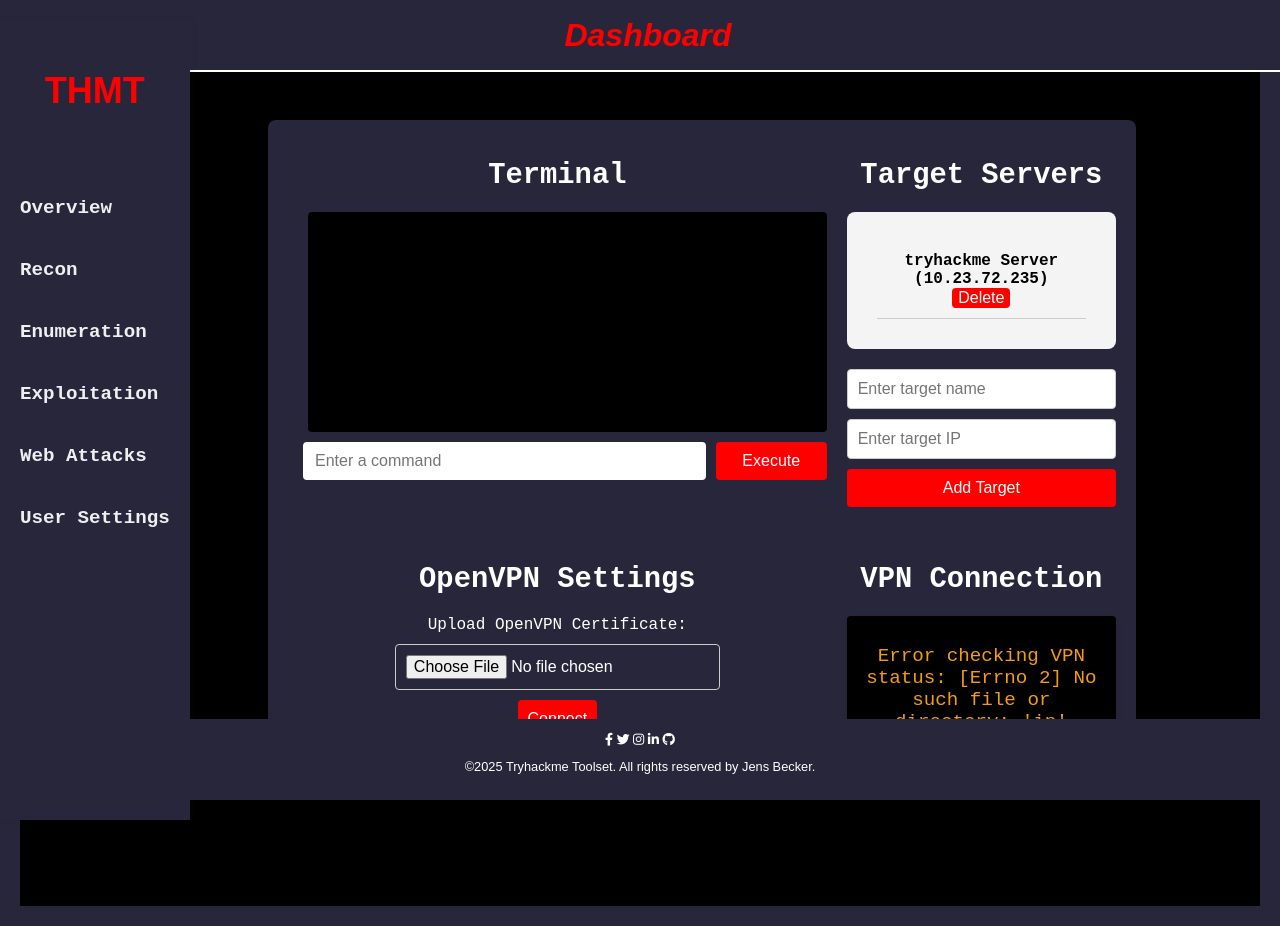
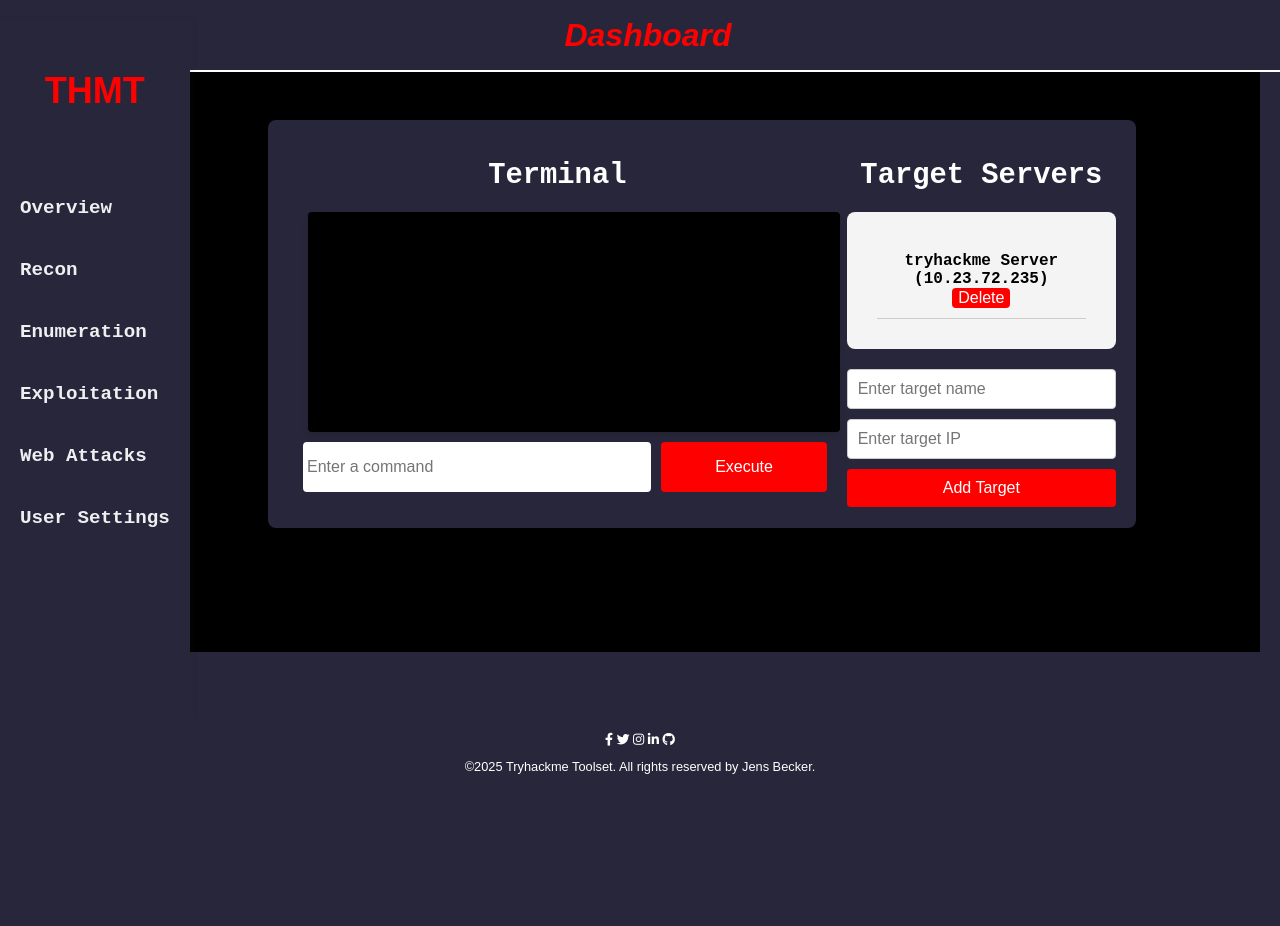
Before and after one commit to jensbecker-dev/THMT, a Flask app: page / in a window 1280 px wide. After the commit the page ends 774 px from the top, so only its background shows below. Run offline with Flask 3, Linux system fonts and the light colour scheme; a user stored in the database is signed in; data comes from the database, SQL or seed files in the repository; both versions use the stored data as it was after the commit.

Commit message:
made the dashboard panel more clean

```diff
--- a/backend/static/styles.css
+++ b/backend/static/styles.css
@@ -308,15 +308,6 @@
     width: 200%;
 }
 
-.left-panel {
-    grid-column: 1 / 2; /* Left side */
-}
-
-.right-panel {
-    grid-column: 2 / 3; /* Right side */
-    width: 100%;
-}
-
 /* Main Dashboard Grid */
 .dashboard-grid {
     grid-column: 3; /* Right side */
@@ -372,6 +363,7 @@
     display: flex;
     flex-direction: column;
     gap: 10px;
+    height: 12px;
 }
 
 #target-form input {
@@ -571,23 +563,21 @@
     justify-items: left;
     margin-top: 10px;
     width: 100%;
-
+    height: 50px;
 }
 
 #terminal-form label {
     font-size: 1em;
     color: #ffffff;
-    height: 12px;
     margin-right: 5px; /* Add spacing between label and input */
+    height: 100%;
 }
 
 #terminal-form input {
-    padding-left: 10px;
     font-size: 1em;
     border: 2px solid #ffffff;
     border-radius: 4px;
-    width: 200%; /* Adjust width to fill available space */
-    max-width: auto;
+    width: 110%; /* Adjust width to fill available space */
 }
 
 #terminal-form button {
@@ -616,7 +606,9 @@
     overflow-y: auto;
     font-family: monospace;
     white-space: pre-wrap;
-    width: auto;
+    width: 95%;
+    height: auto;
+    box-shadow: 0 4px 6px rgba(0, 0, 0, 0.1);
 }
 
 .social-link {
@@ -626,11 +618,10 @@
     display: flex;
     align-items: center;
     justify-content: center;
-    margin-top: 20px;
+    margin: 20px;
     padding: 5%;
     text-align: center;
     list-style: none;
-    margin: 0;
     background-color: #28263a;
     color: #ffffff;
 }
--- a/backend/templates/index.html
+++ b/backend/templates/index.html
@@ -78,11 +78,8 @@
             </aside>
             <div class="content">
                 <div class="dashboard-container">
-
                     <!-- Main Dashboard Grid -->
                     <div class="dashboard-grid">
-
-
                         <!-- Section 1 -->
                         <div class="dashboard-section" id="section-1">
                             <h1 id="terminal-title">Terminal</h1>
@@ -99,41 +96,16 @@
                         <!-- Section 2 -->
                         <div class="dashboard-section" id="section-2">
                             <h1>Target Servers</h1>
-
                             <div class="target-panel">
                                 <ul id="target-list" class="target-list">
                                     <!-- Target servers will be dynamically added here -->
                                 </ul>
                             </div>
-
                             <form id="target-form">
                                 <input type="text" id="target-name" placeholder="Enter target name" required>
                                 <input type="text" id="target-ip" placeholder="Enter target IP" required>
                                 <button type="submit" id="add-target-btn">Add Target</button>
                             </form>
-
-                        </div>
-
-                        <!-- Section 3 -->
-                        <div class="dashboard-section" id="section-3">
-                            <h1>OpenVPN Settings</h1>
-                            <form id="vpn-form" action="/connect-vpn" method="POST" enctype="multipart/form-data">
-                                <label for="vpn-file">Upload OpenVPN Certificate:</label>
-                                <input type="file" id="vpn-file" name="vpn-file" accept=".ovpn" required>
-                                <button type="submit">Connect</button>
-                            </form>
-                        </div>
-
-                        <!-- Section 4 -->
-                        <div class="dashboard-section" id="section-4">
-                            <h1>VPN Connection</h1>
-                            <div id="vpn-status" style="padding: 10px; background-color: #000000; color: #ffffff; border-radius: 4px;">
-                                <!-- VPN status will be displayed here -->
-                                <p>Checking VPN status...</p>
-                            </div>
-                            <button id="disconnect-vpn-btn" style="margin-top: 10px; padding: 10px; background-color: #e74c3c; color: #ffffff; border: none; border-radius: 4px; cursor: pointer;">
-                                Disconnect VPN
-                            </button>
                         </div>
                     </div>
                 </div>
```
Also changed, not shown: backend/instance/app.db.
